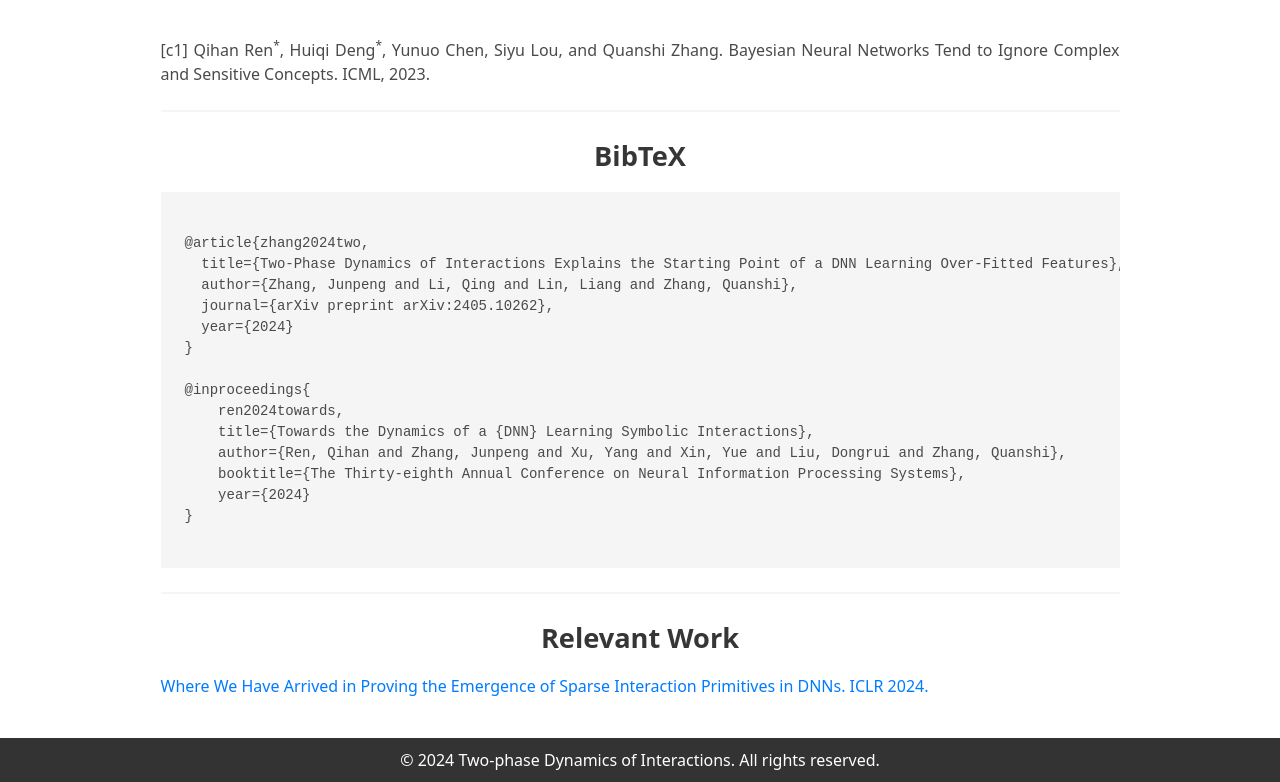
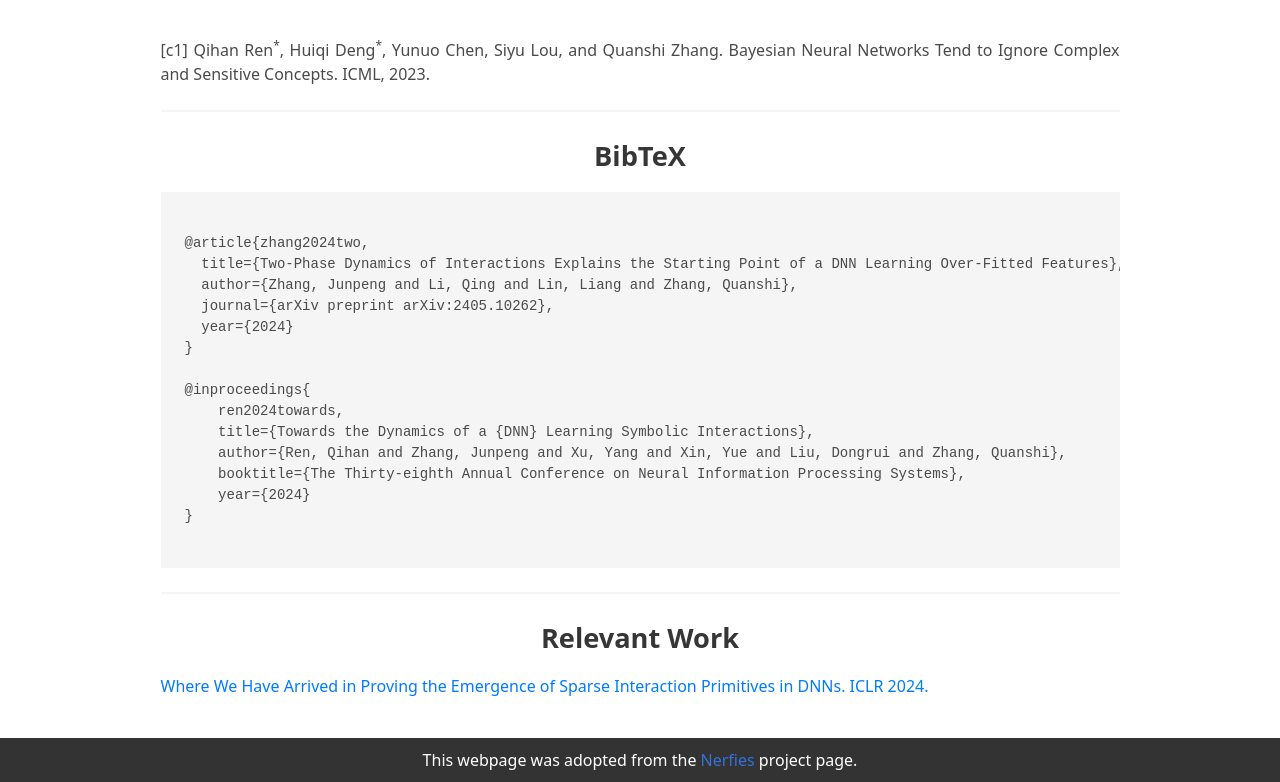
Before and after one commit to sjtu-xai-lab/InteractionDynamics, a plain HTML site: page index.html in a window 1280 px wide. Shown: the part 6134-6916 px from the top of the page. Drawn offline with nearby package versions, Linux system fonts and the light colour scheme; some packages are replaced by stand-ins of ours.

Commit message:
Update index.html

```diff
--- a/index.html
+++ b/index.html
@@ -340,12 +340,13 @@
 
     <h2>Relevant Work</h2>
     <div class="relevant-work">
-        <a href="https://openreview.net/forum?id=3pWSL8My6B">Where We Have Arrived in Proving the Emergence of Sparse Interaction Primitives in DNNs. ICLR 2024.</a><br>
+        <a href="https://openreview.net/forum?id=3pWSL8My6B">Where We Have Arrived in Proving the Emergence of Sparse Interaction Primitives in DNNs. ICLR 2024.</a>
+        <br>
     </div>
 </div>
 
 <footer>
-    &copy; 2024 Two-phase Dynamics of Interactions. All rights reserved.
+    This webpage was adopted from the <a href="https://nerfies.github.io/">Nerfies</a> project page.
 </footer>
 
 
```
